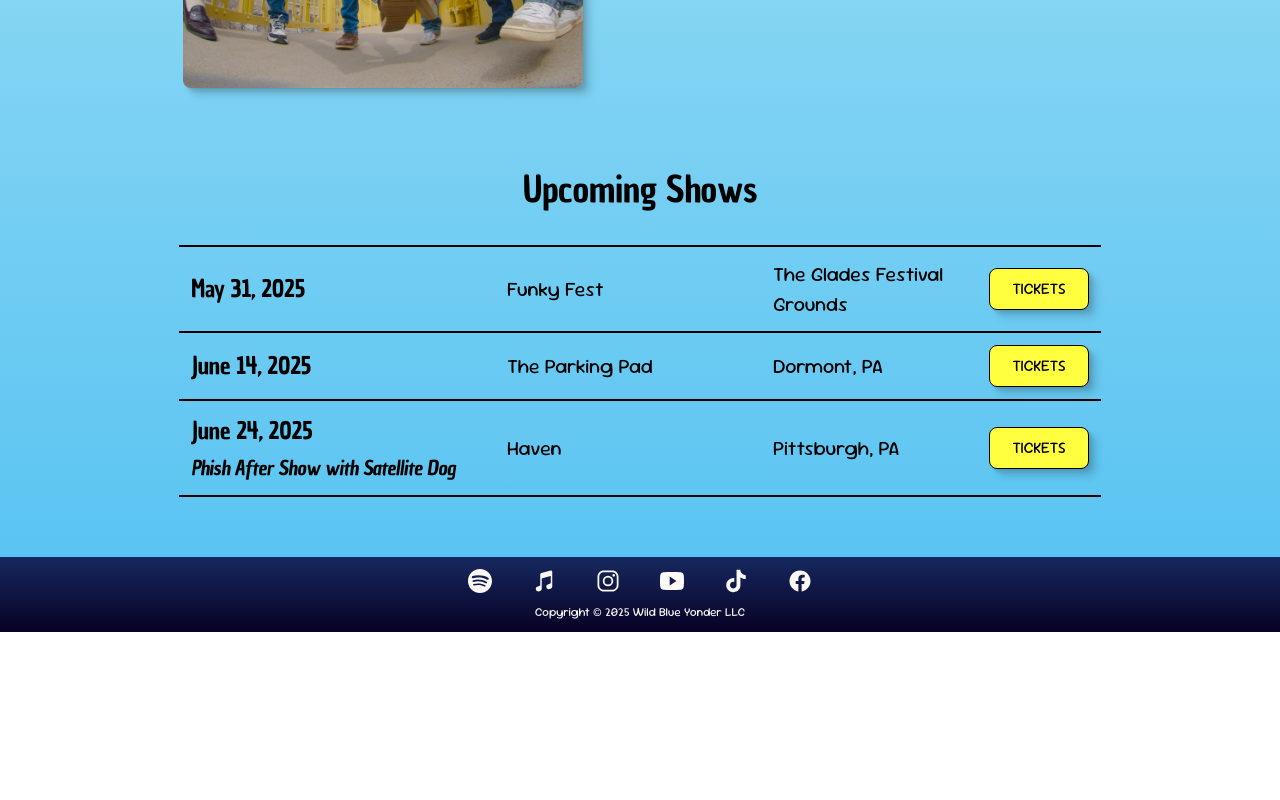
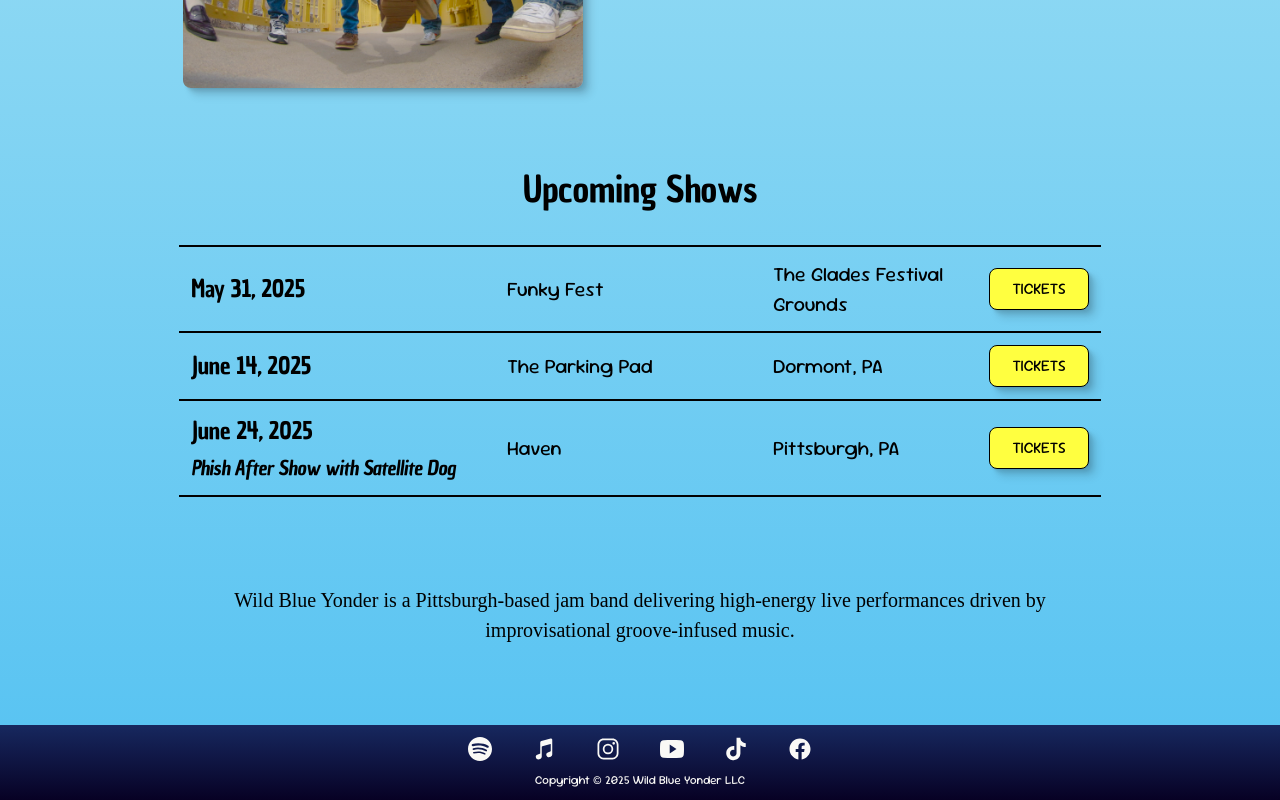
Before and after one commit to danielkurtsawyer/wild-blue-yonder, a React (Vite) app in the folder wild-blue-yonder-website/: page / in a window 1280 px wide. Shown: the part 680-1480 px from the top of the page. Before the commit the page ends 1312 px from the top, so only its background shows below. Built offline with nearby package versions, Linux system fonts and the light colour scheme.

Commit message:
Add meta description to page body for SEO

```diff
--- a/wild-blue-yonder-website/src/pages/About/About.jsx
+++ b/wild-blue-yonder-website/src/pages/About/About.jsx
@@ -74,6 +74,10 @@ function About() {
             </ul>
           </div>
         </div>
+        <div className="description">
+          Wild Blue Yonder is a Pittsburgh-based jam band delivering high-energy
+          live performances driven by improvisational groove-infused music.
+        </div>
       </div>
     </>
   );
--- a/wild-blue-yonder-website/src/pages/Home/Home.jsx
+++ b/wild-blue-yonder-website/src/pages/Home/Home.jsx
@@ -26,6 +26,10 @@ function Home() {
           secondaryText="Watch the Music Video"
         />
         <UpcomingShows />
+        <div className="description large-text">
+          Wild Blue Yonder is a Pittsburgh-based jam band delivering high-energy
+          live performances driven by improvisational groove-infused music.
+        </div>
       </div>
     </>
   );
--- a/wild-blue-yonder-website/src/pages/Home/home.css
+++ b/wild-blue-yonder-website/src/pages/Home/home.css
@@ -2,5 +2,13 @@
   padding-bottom: 60px;
   display: flex;
   flex-direction: column;
+  align-items: center;
   gap: 28px;
 }
+
+.description {
+  max-width: 900px;
+  font-family: "Sour Gummy";
+  text-align: center;
+  padding: 60px 20px 20px 20px;
+}
```
